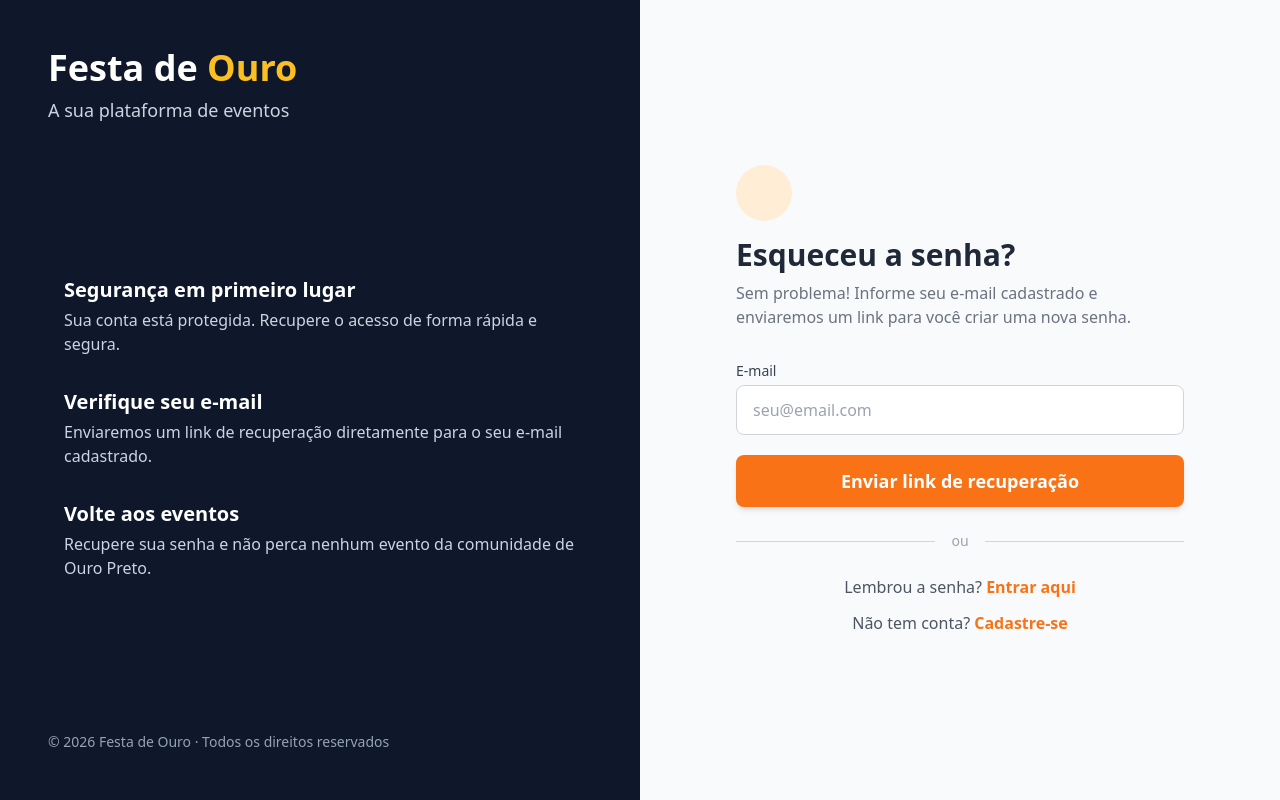
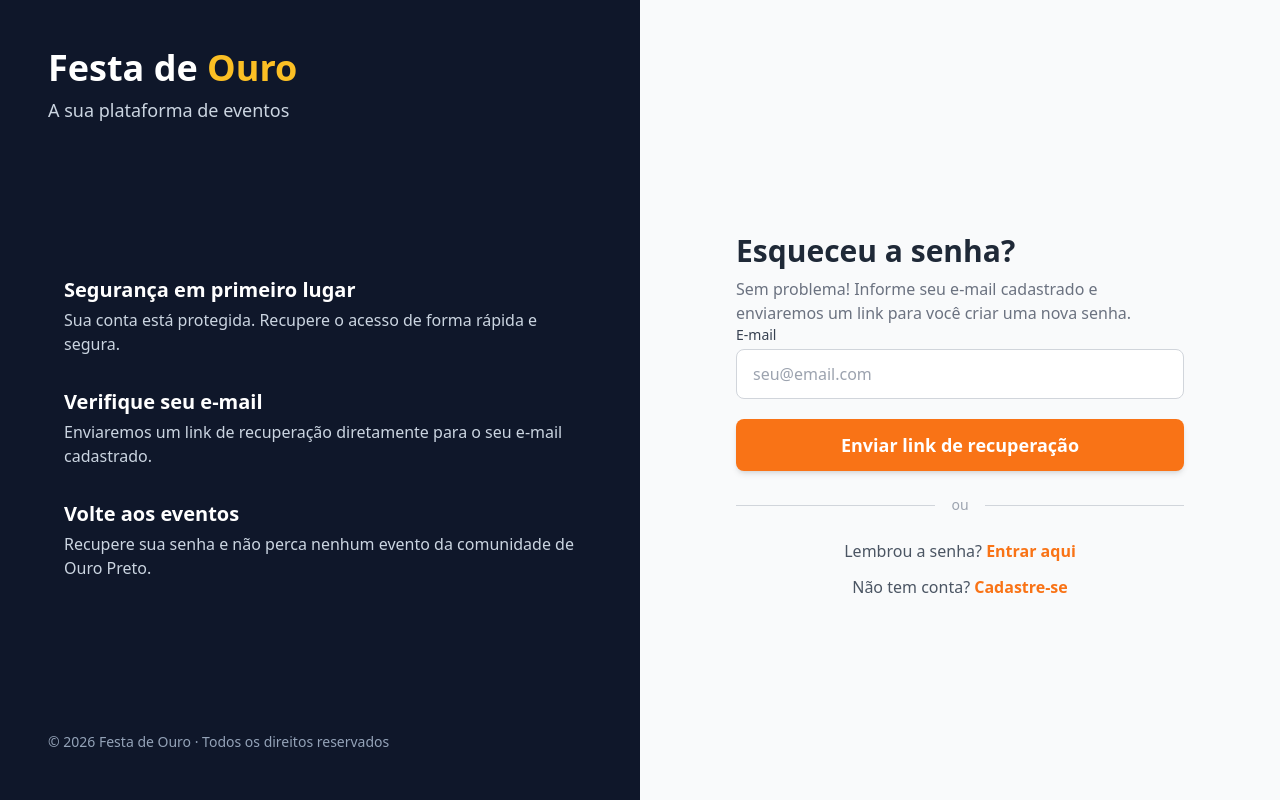
Before and after one commit to estebanalfsa/Festa-de-Ouro, a React (Vite) app in the folder home/frontend/: page /senha in a window 1280 px wide. Built offline with nearby package versions, Linux system fonts and the light colour scheme.

Commit message:
Trocar Senha

```diff
--- a/home/frontend/src/pages/Senha.jsx
+++ b/home/frontend/src/pages/Senha.jsx
@@ -53,14 +53,11 @@ export default function Senha() {
           {!enviado ? (
             <>
               <div className="mb-8">
-                <div className="w-14 h-14 bg-orange-100 rounded-full flex items-center justify-center mb-4">
-                  <span className="text-2xl"></span>
                 </div>
                 <h2 className="text-3xl font-bold text-gray-800">Esqueceu a senha?</h2>
                 <p className="text-gray-500 mt-2">
                   Sem problema! Informe seu e-mail cadastrado e enviaremos um link para você criar uma nova senha.
                 </p>
-              </div>
 
               <form onSubmit={handleSubmit} className="space-y-5">
                 <div>
```
